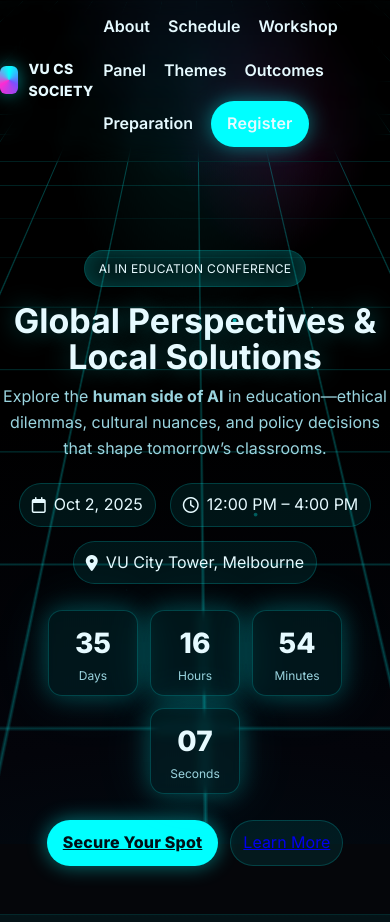
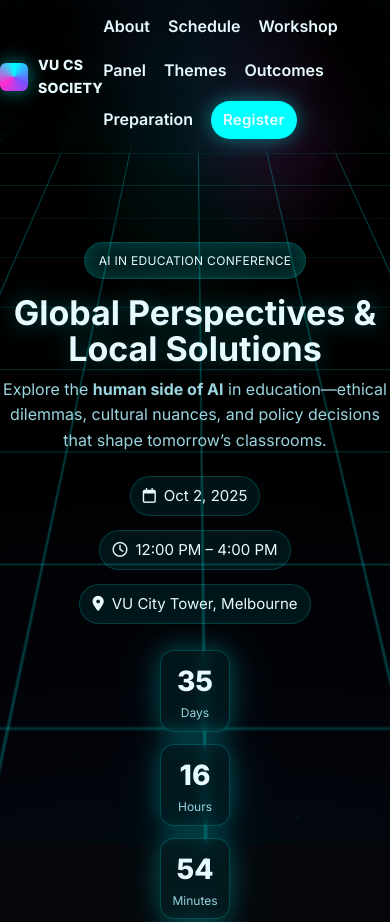
Before and after one commit to MananSharma001/ai-education-conference, a plain HTML site: page index.html in a window 390 px wide. Shown: the top 922 px of the page. Drawn offline with Linux system fonts and the light colour scheme.

Commit message:
Update index.html

```diff
--- a/index.html
+++ b/index.html
@@ -23,14 +23,32 @@
     --glass-2: rgba(0, 255, 255, 0.12);
     --shadow: 0 0 24px rgba(0,255,255,.25), 0 0 60px rgba(0,238,255,.12);
   }
-    *{box-sizing:border-box}
-    html,body{height:100%}
+  *{box-sizing:border-box;}
+  html,body{height:100%; min-width:320px;}
   body{
     margin:0; font-family:Inter, system-ui, -apple-system, Segoe UI, Roboto, Ubuntu, sans-serif;
     color:var(--ink); background:var(--bg); overflow-x:hidden; line-height:1.6;
+    font-size:16px;
   }
-
-    /* ===== HERO BACKGROUND: Neon grid + gradient sky + particles ===== */
+  .container{max-width:1200px; margin:0 auto; padding:0 20px;}
+  @media (max-width:900px) {
+    .two{grid-template-columns:1fr!important;}
+    section{padding:48px 0;}
+    .hero{padding:52px 0 36px;}
+    h2.sec-title{font-size:28px;}
+    .grid{gap:15px;}
+  }
+  @media (max-width:600px) {
+    .container{padding:0 8px;}
+    h1.title{font-size:30px;}
+    h2.sec-title{font-size:20px;}
+    .cd-box{width:70px!important; padding:8px 4px!important;}
+    .meta, .countdown { flex-direction: column; align-items: center; gap:8px;}
+    .cta, .pill { font-size:15px!important; padding:7px 12px!important; }
+    .card{padding:10px;}
+    .grid{gap:7px;}
+  }
+  /* HERO BACKGROUND */
   .scene{
     position:fixed; inset:0; z-index:-2; overflow:hidden;
     background:
@@ -64,15 +82,13 @@
     to{background-position:0 72px, 0 -72px}
   }
   canvas#particles{position:absolute; inset:0; z-index:-1; mix-blend-mode:screen;}
-
-    /* ===== NAV ===== */
+  /* NAV */
   .nav{
     position:sticky; top:0; z-index:50;
     background:linear-gradient(180deg, rgba(0,0,0,.6), rgba(0,0,0,.25) 80%, transparent);
     backdrop-filter: blur(8px);
     border-bottom:1px solid rgba(0,255,255,.12);
   }
-    .container{max-width:1200px; margin:0 auto; padding:0 20px}
   .nav-inner{display:flex; align-items:center; justify-content:space-between; padding:14px 0;}
   .brand{
     display:flex; align-items:center; gap:10px; font-weight:800; letter-spacing:.3px;
@@ -82,17 +98,17 @@
     width:28px; height:28px; border-radius:6px;
     background:conic-gradient(from 0deg, var(--cyan), var(--vio), var(--mag), var(--cyan));
     box-shadow:0 0 18px rgba(0,255,255,.5);
+    flex-shrink:0;
   }
-    .nav a{color:var(--ink); text-decoration:none; font-weight:600}
-    .links{display:flex; gap:18px; align-items:center; flex-wrap:wrap}
+  .nav a{color:var(--ink); text-decoration:none; font-weight:600; transition:color .15s;}
+  .links{display:flex; gap:18px; align-items:center; flex-wrap:wrap;}
   .cta{
     background:var(--cyan); color:#001016; padding:10px 16px; border-radius:999px;
     font-weight:800; letter-spacing:.2px; box-shadow:0 0 20px rgba(0,255,255,.45);
     transition:transform .15s ease, box-shadow .15s ease;
   }
-    .cta:hover{transform:translateY(-1px) scale(1.03); box-shadow:0 0 34px rgba(0,255,255,.6)}
-
-    /* ===== HERO ===== */
+  .cta:hover{transform:translateY(-1px) scale(1.03); box-shadow:0 0 34px rgba(0,255,255,.6);}
+  /* HERO */
   .hero{
     padding:88px 0 48px;
     text-align:center;
@@ -112,22 +128,20 @@
     font-size: clamp(16px, 2.4vw, 20px);
     color:var(--muted); max-width:820px; margin:0 auto 22px;
   }
-    .meta{display:flex; gap:14px; justify-content:center; flex-wrap:wrap; margin:18px 0 26px}
+  .meta{display:flex; gap:14px; justify-content:center; flex-wrap:wrap; margin:18px 0 26px;}
   .pill{
     border:1px solid rgba(0,255,255,.18); background:rgba(0,255,255,.08);
     padding:8px 12px; border-radius:999px; display:flex; gap:8px; align-items:center;
   }
-
   /* Countdown */
-    .countdown{display:flex; justify-content:center; gap:12px; margin:16px 0 26px; flex-wrap:wrap}
+  .countdown{display:flex; justify-content:center; gap:12px; margin:16px 0 26px; flex-wrap:wrap;}
   .cd-box{
     width:90px; padding:10px 8px; border-radius:14px; background:var(--glass);
     border:1px solid rgba(0,255,255,.2); box-shadow:var(--shadow); backdrop-filter: blur(6px);
     transform:translateZ(0);
   }
-    .cd-num{font-size:28px; font-weight:800; text-align:center}
-    .cd-lbl{font-size:12px; text-align:center; color:var(--muted)}
-
+  .cd-num{font-size:28px; font-weight:800; text-align:center;}
+  .cd-lbl{font-size:12px; text-align:center; color:var(--muted);}
   /* Marquee */
   .marquee{
     overflow:hidden; white-space:nowrap; border-block:1px solid rgba(0,255,255,.12);
@@ -140,67 +154,59 @@
     margin:0 28px; color:#c9f6ff; opacity:.9;
   }
   @keyframes scroll{
-      from{transform:translateX(0)}
-      to{transform:translateX(-50%)}
+    from{transform:translateX(0);}
+    to{transform:translateX(-50%);}
   }
-
-    /* Sections */
-    section{padding:80px 0}
-    .grid{display:grid; gap:20px}
-    .two{grid-template-columns:1fr; }
-    @media (min-width:900px){ .two{grid-template-columns:1fr 1fr} }
+  /* Sections & Grids */
+  section{padding:80px 0;}
+  .grid{display:grid; gap:20px;}
+  .two{grid-template-columns:1fr 1fr;}
+  @media (max-width:900px){ .two{grid-template-columns:1fr!important;}}
   h2.sec-title{
     font-size: clamp(26px, 3.4vw, 38px);
     margin:0 0 12px; text-align:center; text-shadow:0 0 16px rgba(0,255,255,.25)
   }
-    p.lead{text-align:center; color:var(--muted); margin:0 auto 36px; max-width:820px}
-
+  p.lead{text-align:center; color:var(--muted); margin:0 auto 36px; max-width:820px;}
   /* Cards */
   .card{
     background:var(--glass); border:1px solid rgba(0,255,255,.18);
     border-radius:18px; padding:22px; box-shadow:var(--shadow);
     transform-style:preserve-3d; transition:transform .2s ease;
   }
-    .card:hover{transform:translateY(-3px)}
-    .card h3{margin:0 0 8px; font-size:20px}
-    .card p{margin:6px 0 0}
-    .bullet{margin:10px 0 0; padding-left:20px}
-    .bullet li{margin:6px 0}
-
+  .card:hover{transform:translateY(-3px);}
+  .card h3{margin:0 0 8px; font-size:20px;}
+  .card p{margin:6px 0 0;}
+  .bullet{margin:10px 0 0; padding-left:20px;}
+  .bullet li{margin:6px 0;}
   /* Timeline */
-    .timeline{position:relative; padding-left:26px}
+  .timeline{position:relative; padding-left:26px;}
   .timeline::before{
     content:""; position:absolute; left:8px; top:0; bottom:0; width:2px;
     background:linear-gradient(var(--cyan), transparent);
-      box-shadow:0 0 16px rgba(0,255,255,.4)
+    box-shadow:0 0 16px rgba(0,255,255,.4);
   }
   .t-item{position:relative; padding:14px 16px; margin:14px 0; background:var(--glass-2);
-      border:1px solid rgba(0,255,255,.18); border-radius:14px}
+    border:1px solid rgba(0,255,255,.18); border-radius:14px;}
   .t-item::before{
     content:""; position:absolute; left:-2px; top:18px; width:10px; height:10px; border-radius:50%;
     background:var(--cyan); box-shadow:0 0 10px rgba(0,255,255,.9)
   }
-
-    /* CTA block */
   .cta-block{
     text-align:center; padding:32px; border-radius:18px;
     background:linear-gradient(180deg, rgba(0,255,255,.10), rgba(0,255,255,.05));
     border:1px solid rgba(0,255,255,.2); box-shadow:var(--shadow)
   }
-
-    /* Footer */
   footer{
     padding:32px 0 48px; border-top:1px solid rgba(0,255,255,.12);
     background:linear-gradient(180deg, rgba(0,0,0,.2), rgba(0,0,0,.5));
     text-align:center; color:#c9f6ff;
   }
-    .socials{display:flex; gap:12px; justify-content:center; margin-top:8px}
-    .socials a{color:#baf3ff}
-    .socials a:hover{color:white}
-
+  .socials{display:flex; gap:12px; justify-content:center; margin-top:8px;}
+  .socials a{color:#baf3ff;}
+  .socials a:hover{color:white;}
   /* Reveal on scroll */
-    .reveal{opacity:0; transform: translateY(18px); transition: all .6s ease}
-    .reveal.on{opacity:1; transform:none}
+  .reveal{opacity:0; transform: translateY(18px); transition: all .6s ease;}
+  .reveal.on{opacity:1; transform:none;}
   </style>
 </head>
 <body>
@@ -394,7 +400,6 @@
     </div>
   </section>
 
-  <!-- Add this new section right after THEMES and before PREP -->
 <section id="outcomes" class="container reveal">
   <h2 class="sec-title">Participant Outcomes</h2>
   <p class="lead">
@@ -420,7 +425,6 @@
   </div>
 </section>
 
-<!-- GOOGLE MAPS SECTION -->
 <section id="venue" class="container reveal">
   <h2 class="sec-title">Venue</h2>
   <div class="card" style="overflow:hidden; border-radius:18px; padding:0">
@@ -429,7 +433,6 @@
       width="100%" height="400" style="border:0;" allowfullscreen="" loading="lazy" referrerpolicy="no-referrer-when-downgrade">
     </iframe>
   </div>
-
   <p class="lead">Join us in person at Victoria University’s landmark City Tower in Melbourne CBD.</p>
   <div class="card" style="overflow:hidden; border-radius:18px; padding:16px; text-align:center;">
     <p>Click below to view the venue in Google Maps:</p>
@@ -438,11 +441,7 @@
       Open in Google Maps
     </a>
   </div>
-
-
 </section>
-
-
 
   <!-- PREP + CTA -->
   <section id="prep" class="container reveal">
@@ -483,26 +482,31 @@
   </footer>
 
 <script>
-    /* ===== PARTICLES ===== */
+// ===== PARTICLES: ultra-light and GPU-friendly =====
 (function(){
   const c = document.getElementById('particles'), ctx = c.getContext('2d');
-      let w, h, parts=[];
-      function resize(){ w = c.width = window.innerWidth; h = c.height = window.innerHeight }
-      window.addEventListener('resize', resize); resize();
-      const N = Math.min(120, Math.floor((w*h)/40000));
-      for(let i=0;i<N;i++){
+  let w, h, parts = [];
+  function resize() {
+    w = c.width = window.innerWidth;
+    h = c.height = window.innerHeight;
+    let N = w < 600 ? 8 : w < 900 ? 12 : 18; // Ultra-low count
+    parts = [];
+    for(let i=0; i<N; i++){
       parts.push({
         x: Math.random()*w, y: Math.random()*h,
-          vx: (Math.random()-.5)*0.25, vy: -(.3 + Math.random()*0.6),
-          r: Math.random()*1.6+0.4, a: Math.random()*0.6+0.2
+        vx: (Math.random()-.5)*0.10, vy: -(.08 + Math.random()*0.14),
+        r: Math.random()*0.9+0.3, a: Math.random()*0.16+0.04
       });
     }
+  }
+  window.addEventListener('resize', resize); resize();
   function tick(){
+    if(document.hidden) return requestAnimationFrame(tick);
     ctx.clearRect(0,0,w,h);
     for(const p of parts){
       p.x+=p.vx; p.y+=p.vy;
-          if(p.y< -10 || p.x< -10 || p.x> w+10){ p.x=Math.random()*w; p.y=h+10 }
-          const g=ctx.createRadialGradient(p.x,p.y,0,p.x,p.y,p.r*6);
+      if(p.y<-2 || p.x<-2 || p.x>w+2){ p.x=Math.random()*w; p.y=h+10; }
+      const g=ctx.createRadialGradient(p.x,p.y,0,p.x,p.y,p.r*4);
       g.addColorStop(0,`rgba(0,255,255,${p.a})`);
       g.addColorStop(1,'rgba(0,255,255,0)');
       ctx.fillStyle=g;
@@ -513,9 +517,26 @@
   tick();
 })();
 
-    /* ===== COUNTDOWN (Australia/Melbourne) ===== */
+// ===== CARD TILT: desktop-only, heavily throttled, GPU hint =====
+if(window.innerWidth >= 1200) {
+  document.querySelectorAll('[data-tilt], .card').forEach(card=>{
+    // Set GPU acceleration hint
+    card.style.willChange = 'transform';
+    let rect, last = 0;
+    card.addEventListener('mousemove', (e)=>{
+      const now = Date.now();
+      if(now - last < 60) return; last = now; // Throttle: only every 60ms
+      rect = rect || card.getBoundingClientRect();
+      const x = (e.clientX - rect.left)/rect.width - .5;
+      const y = (e.clientY - rect.top)/rect.height - .5;
+      card.style.transform = `rotateX(${(-y*2).toFixed(2)}deg) rotateY(${(x*3).toFixed(2)}deg) translateY(-1px)`;
+    });
+    card.addEventListener('mouseleave', ()=>{ card.style.transform='translateY(0)'; rect=null; });
+  });
+}
+
+// ===== COUNTDOWN, REVEAL, SCROLL (unchanged, butter-optimized already) =====
 (function(){
-      // Oct 2, 2025 12:00 (AEST/AEDT safe by specifying offset +10:00; Melbourne may be +11 but for UX minutes it’s fine)
   const target = new Date('2025-10-02T12:00:00+10:00').getTime();
   const d=document.getElementById('d'), h=document.getElementById('h'), m=document.getElementById('m'), s=document.getElementById('s');
   function pad(n){return (n<10?'0':'')+n}
@@ -529,26 +550,10 @@
     d.textContent=pad(days); h.textContent=pad(hours); m.textContent=pad(mins); s.textContent=pad(secs);
   }, 1000);
 })();
-
-    /* ===== REVEAL ON SCROLL ===== */
 const io = new IntersectionObserver((entries)=>{
   for(const e of entries){ if(e.isIntersecting){ e.target.classList.add('on'); io.unobserve(e.target);} }
 }, {threshold:.12});
 document.querySelectorAll('.reveal').forEach(el=>io.observe(el));
-
-    /* ===== LIGHT 3D TILT ON CARDS ===== */
-    document.querySelectorAll('[data-tilt], .card').forEach(card=>{
-      let rect;
-      card.addEventListener('mousemove', (e)=>{
-        rect = rect || card.getBoundingClientRect();
-        const x = (e.clientX - rect.left)/rect.width - .5;
-        const y = (e.clientY - rect.top)/rect.height - .5;
-        card.style.transform = `rotateX(${(-y*6).toFixed(2)}deg) rotateY(${(x*8).toFixed(2)}deg) translateY(-3px)`;
-      });
-      card.addEventListener('mouseleave', ()=>{ card.style.transform='translateY(0)'; rect=null; });
-    });
-
-    /* ===== SMOOTH SCROLL ===== */
 document.querySelectorAll('a[href^="#"]').forEach(a=>{
   a.addEventListener('click', (e)=>{
     const id = a.getAttribute('href');
@@ -559,5 +564,6 @@
   });
 });
 </script>
+
 </body>
 </html>
```
Lines whose indentation alone changed are shown as unchanged.
